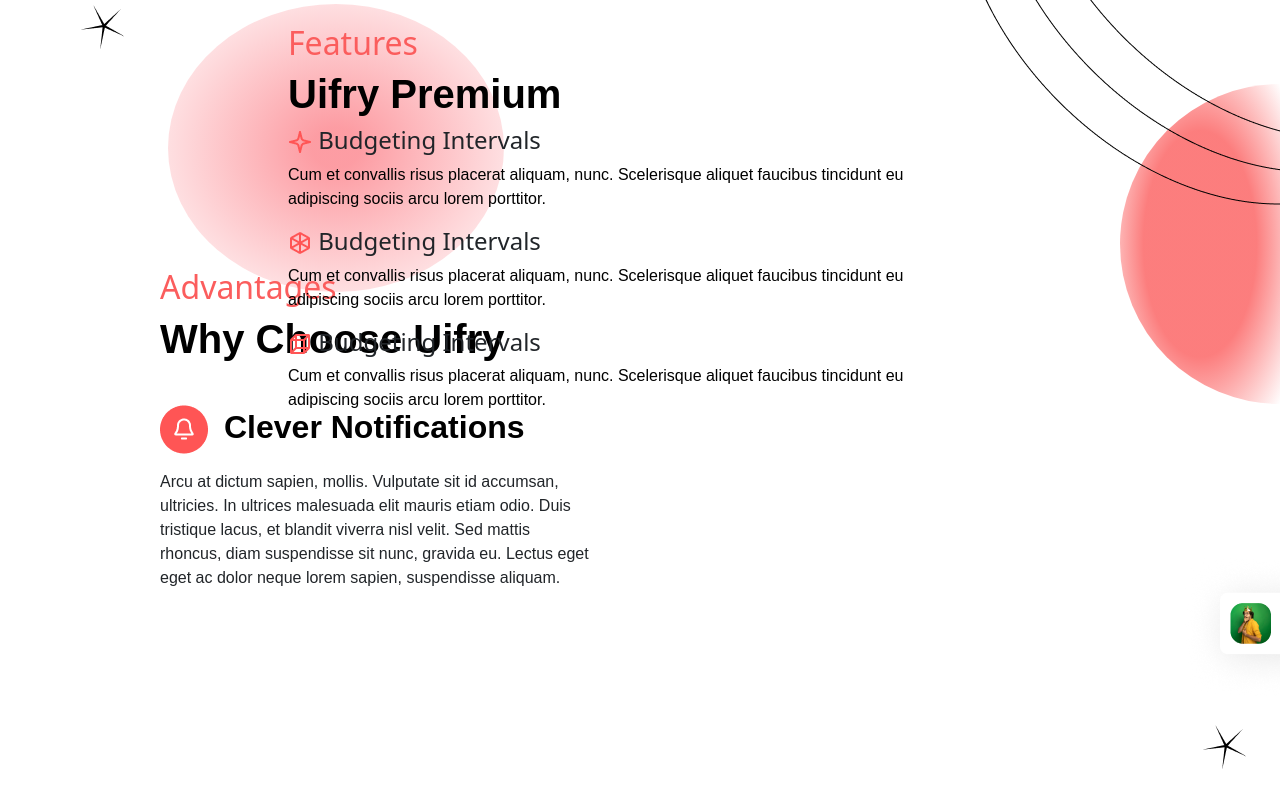
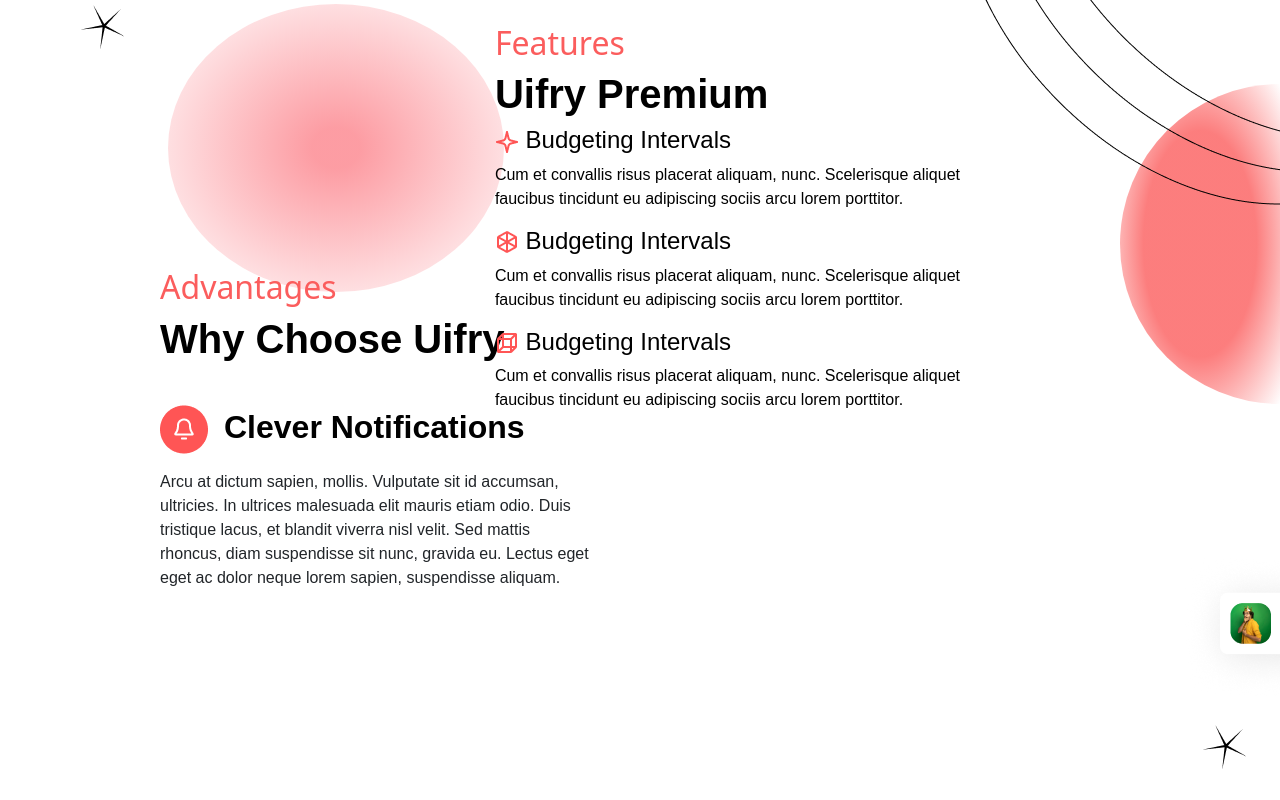
Before and after one commit to chandhu2k3/Batch_Systm_Assignment, a plain HTML site: page index.html in a window 1280 px wide. Shown: the part 1036-1836 px from the top of the page. Drawn offline with nearby package versions, Linux system fonts and the light colour scheme; a web font is replaced by a local one.

Commit message:
meta tags for cache

```diff
--- a/index.css
+++ b/index.css
@@ -308,10 +308,16 @@ sup{
     font-family: 'Clash Display', sans-serif;
     font-weight: 700;
 }
+.p2right h4{
+    color: #000000;
+    font-family: 'Clash Display', sans-serif;
+    font-weight: 300;
+}
 .p2rightcontent p{
     color: #000000;
     font-family: 'Clash Display', sans-serif;
     font-weight: 300;
+    white-space: nowrap;
 
 }
 
--- a/index.html
+++ b/index.html
@@ -3,7 +3,10 @@
 <head>
     <meta charset="UTF-8">
     <meta name="viewport" content="width=device-width, initial-scale=1.0">
-    <title>Document</title>
+    <meta http-equiv='cache-control' content='no-cache'>
+    <meta http-equiv='expires' content='0'>
+    <meta http-equiv='pragma' content='no-cache'>
+    <title>Uifry</title>
     <link href="https://cdn.jsdelivr.net/npm/bootstrap@5.3.3/dist/css/bootstrap.min.css" rel="stylesheet" integrity="sha384-QWTKZyjpPEjISv5WaRU9OFeRpok6YctnYmDr5pNlyT2bRjXh0JMhjY6hW+ALEwIH" crossorigin="anonymous">
     <link rel="stylesheet" href="index.css">
 
@@ -87,16 +90,16 @@
 <h1>Uifry Premium</h1>
 <class="contentp2">
     <div class="p2rightcontent">
-<h4><img src="images/starfavip2.png" alt=""> Budgeting Intervals</h4>
-<p>Cum et convallis risus placerat aliquam, nunc. Scelerisque aliquet  faucibus tincidunt eu adipiscing sociis arcu lorem porttitor.</p>
+<h4><img src="images/starfavip2.png" alt=""><b> Budgeting Intervals</b></h4>
+<p>Cum et convallis risus placerat aliquam, nunc. Scelerisque aliquet <br> faucibus tincidunt eu adipiscing sociis arcu lorem porttitor.</p>
 </div>
 <div class="p2rightcontent">
-    <h4><img src="images/cubep2-02.png" alt=""> Budgeting Intervals</h4>
-    <p>Cum et convallis risus placerat aliquam, nunc. Scelerisque aliquet  faucibus tincidunt eu adipiscing sociis arcu lorem porttitor.</p>
+    <h4><img src="images/cubep2-02.png" alt=""> <b>Budgeting Intervals</b></h4>
+    <p>Cum et convallis risus placerat aliquam, nunc. Scelerisque aliquet <br> faucibus tincidunt eu adipiscing sociis arcu lorem porttitor.</p>
     </div>
     <div class="p2rightcontent">
-        <h4><img src="images/cubep2.png" alt=""> Budgeting Intervals</h4>
-        <span><p>Cum et convallis risus placerat aliquam, nunc. Scelerisque aliquet  faucibus tincidunt eu adipiscing sociis arcu lorem porttitor.</p></span>
+        <h4><img src="images/cubep2.png" alt=""><b> Budgeting Intervals</b></h4>
+        <span><p>Cum et convallis risus placerat aliquam, nunc. Scelerisque aliquet <br>  faucibus tincidunt eu adipiscing sociis arcu lorem porttitor.</p></span>
         </div>
 
 
```
